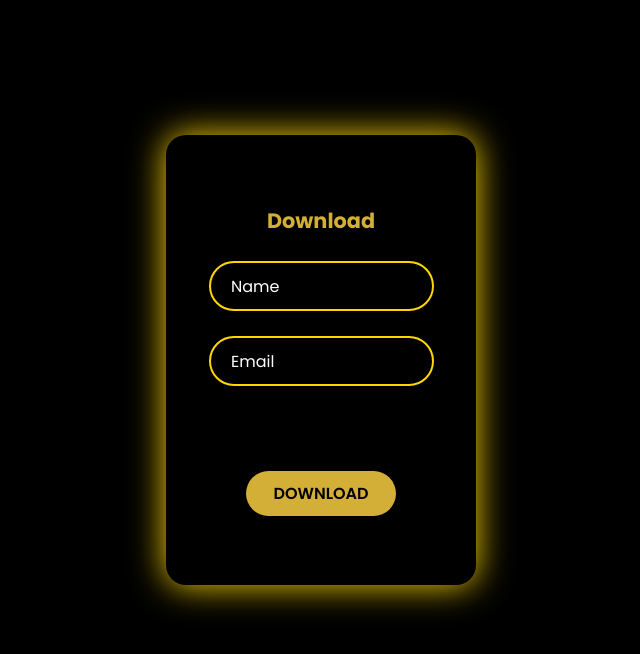
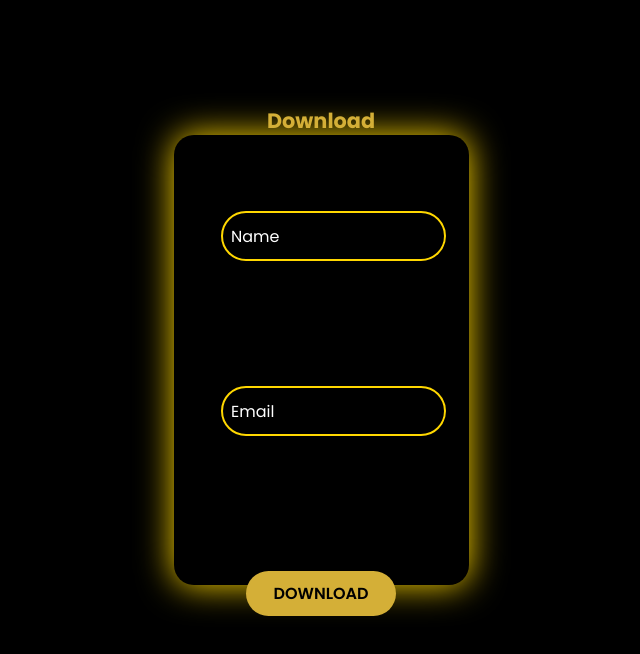
Before and after one commit to Victorad28/Opt-in, a plain HTML site: page index.html in a window 1280 px wide. Shown: the whole page, without its empty margins (319-959 px from the left). Drawn offline with nearby package versions, Linux system fonts and the light colour scheme.

Commit message:
Update style.css

```diff
--- a/style.css
+++ b/style.css
@@ -17,7 +17,7 @@ body {
 
 .container {
   position: relative;
-  width: 310px;
+  width: 295px;
   height: 450px;
   display: flex;
   justify-content: center;
@@ -78,6 +78,7 @@ h2 {
   color: #fff;
   padding: 0 20px;
   transition: 0.5s ease;
+  margin: 50px;
 }
 
 .input-box input:focus,
```
